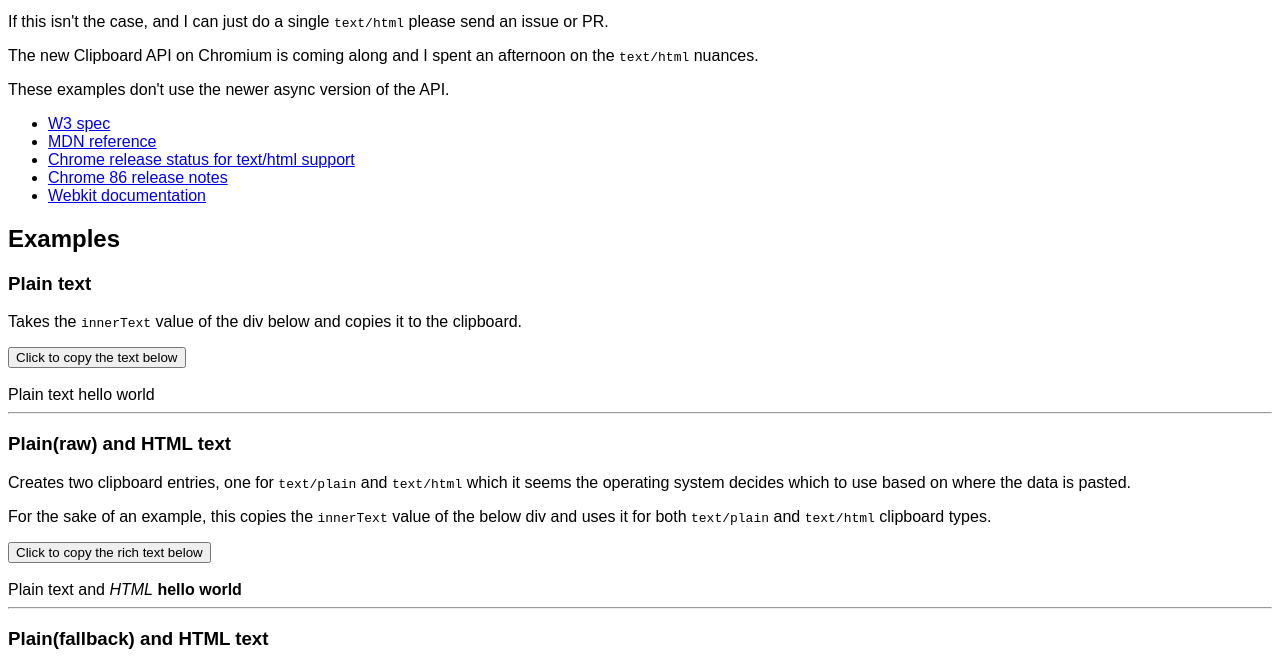
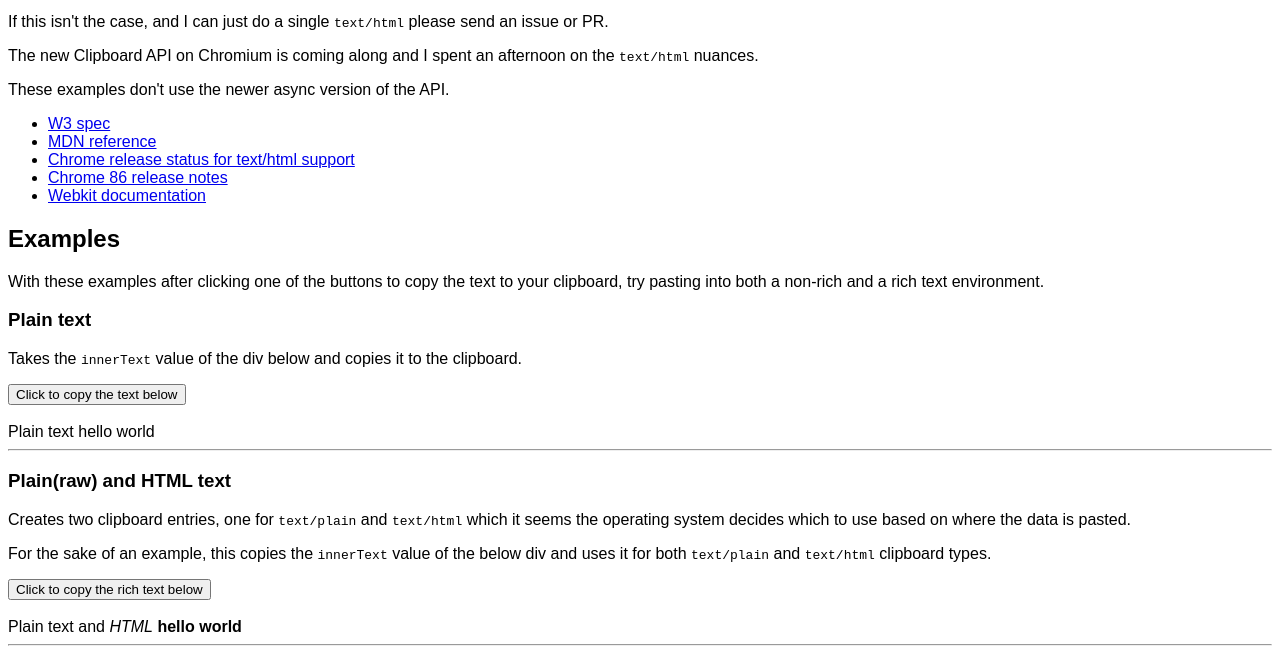
Before and after one commit to nikouu/Web-API-Clipboard.write-Examples, a plain HTML site: page index.html in a window 1280 px wide. Shown: the part 119-780 px from the top of the page. Drawn offline with Linux system fonts and the light colour scheme.

Commit message:
Added extra text.

```diff
--- a/index.html
+++ b/index.html
@@ -95,6 +95,7 @@
 
 	<div>
 		<h2>Examples</h2>
+		<p>With these examples after clicking one of the buttons to copy the text to your clipboard, try pasting into both a non-rich and a rich text environment.</p>
 		<h3>Plain text</h3>
 		<p>Takes the <code>innerText</code> value of the div below and copies it to the clipboard.</p>
 		<button onclick="copyPlainText()">Click to copy the text below</button>
```
